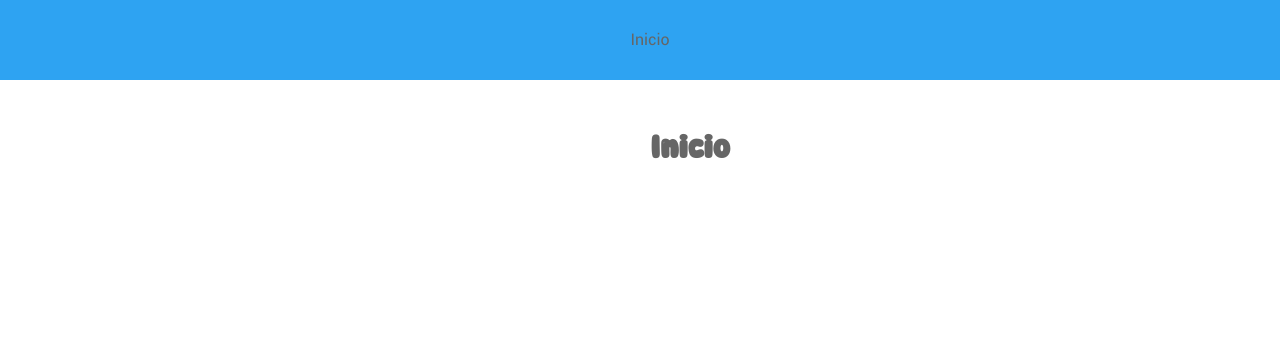
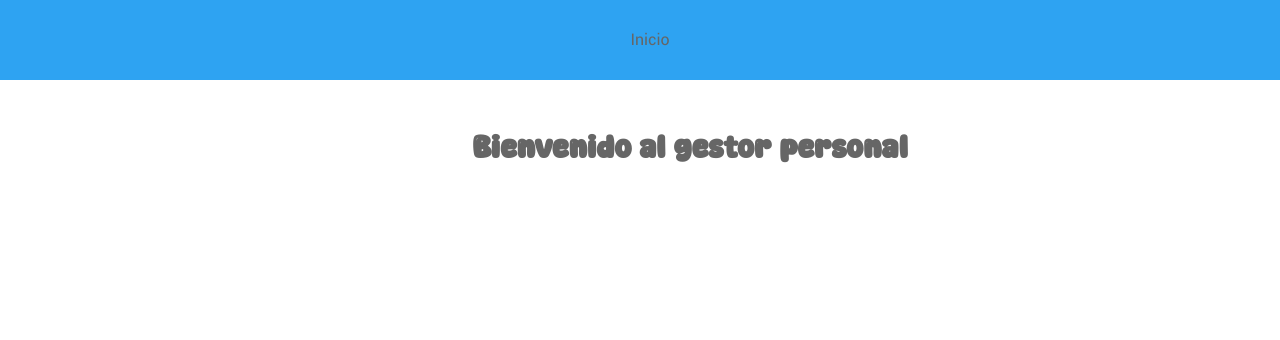
Before and after one commit to victornietol/CodigosPracticas, a Django app: page / in a window 1280 px wide; the page is wider, and only the part inside the window is pictured. Shown: the top 340 px of that part. Run offline with Django 4.2, Linux system fonts and the light colour scheme.

Commit message:
Update index.html

```diff
--- a/Python/djangoEjercicioAgenda/templates/index.html
+++ b/Python/djangoEjercicioAgenda/templates/index.html
@@ -3,5 +3,5 @@
 {% block title %} Inicio {% endblock %}
 
 {% block content %}
-    <h1>Inicio</h1>
+    <h1>Bienvenido al gestor personal</h1>
 {% endblock %}
```
